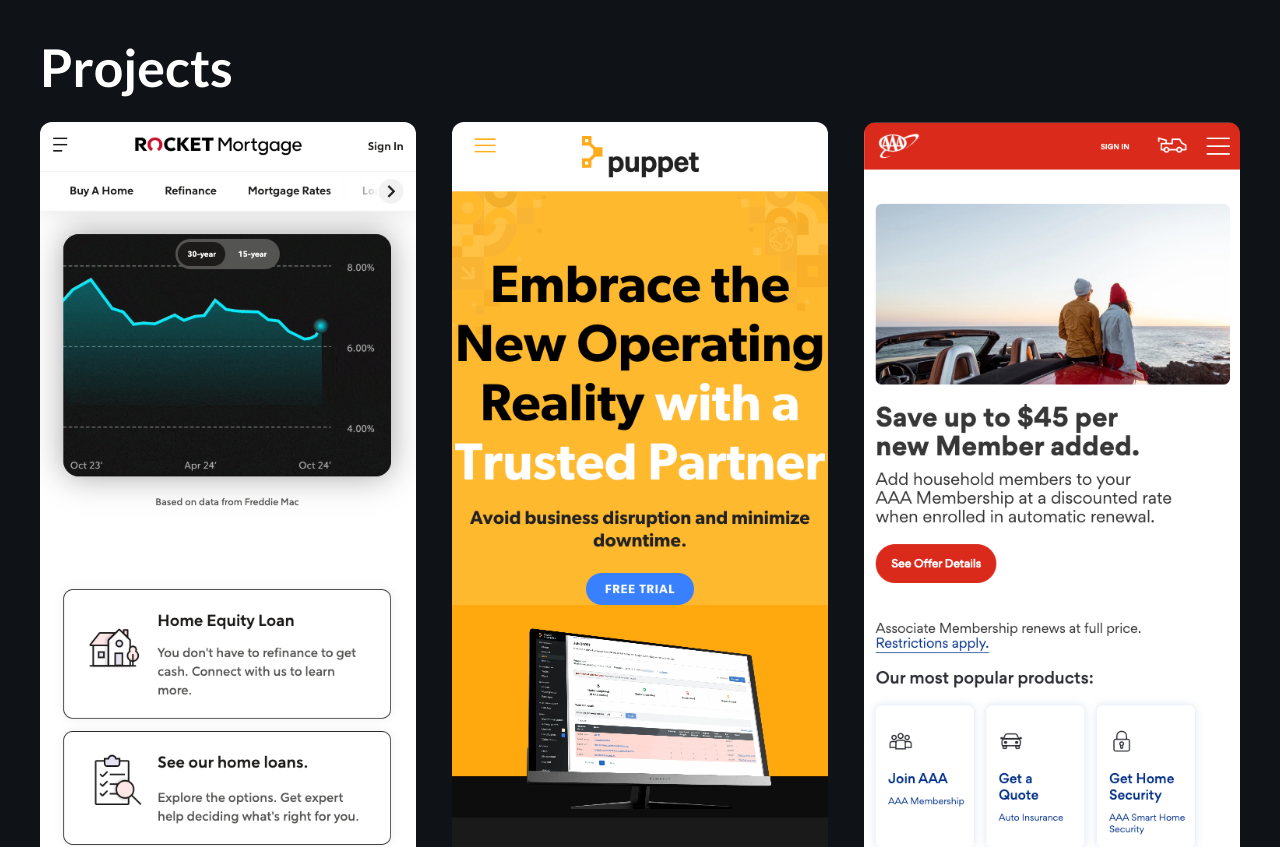
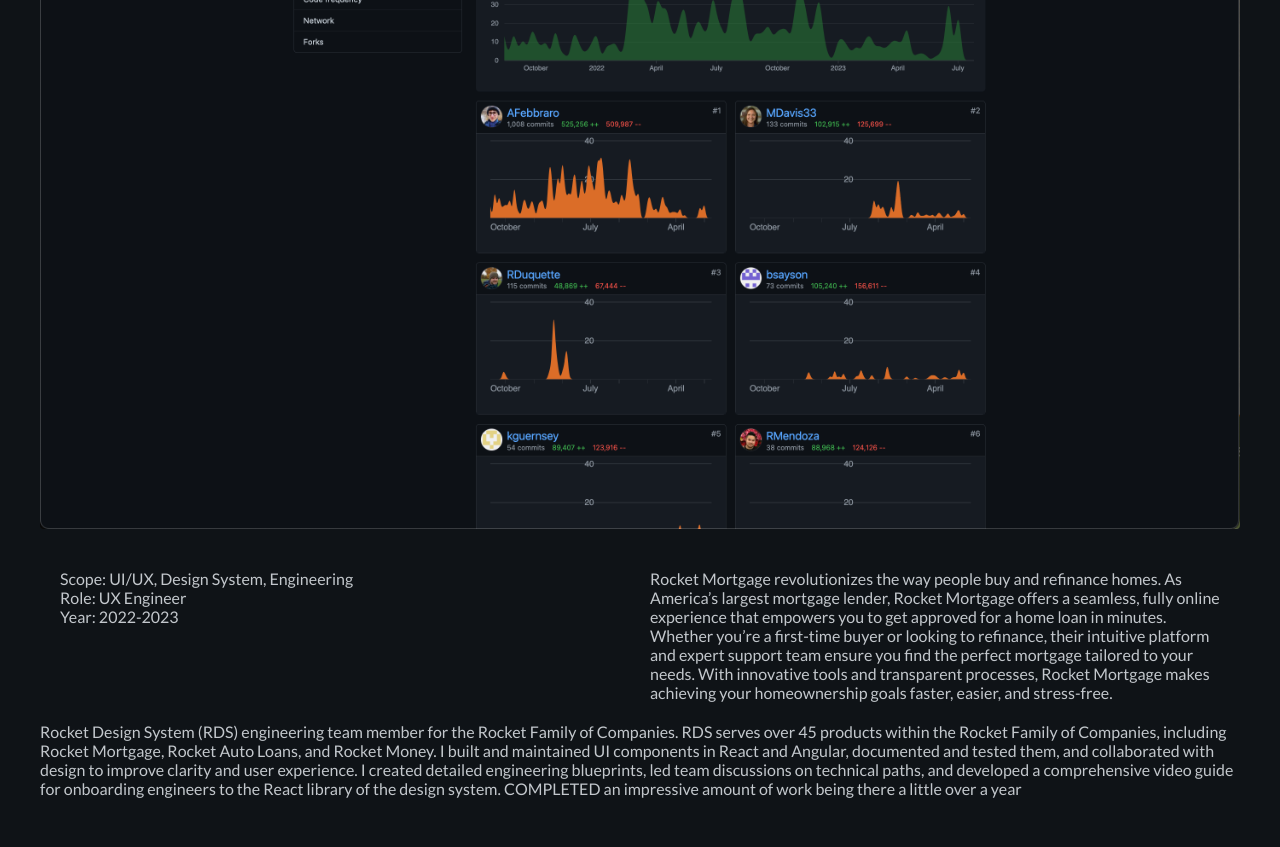
Before and after one commit to Michaela-Davis/portfolio_2024, a React (Create React App) app: page /rocket in a window 1280 px wide. Shown: the part 780-1627 px from the top of the page. Built offline with nearby package versions, Linux system fonts and the light colour scheme.

Commit message:
💥 add and implement React Router, add Work component template, add Rocket component

```diff
--- a/package.json
+++ b/package.json
@@ -1,6 +1,6 @@
 {
   "name": "portfolio_2024",
-  "version": "0.1.0",
+  "version": "0.1.2",
   "private": true,
   "dependencies": {
     "@testing-library/jest-dom": "^5.17.0",
@@ -12,6 +12,7 @@
     "@types/react-dom": "^18.3.0",
     "react": "^18.3.1",
     "react-dom": "^18.3.1",
+    "react-router": "^7.1.1",
     "react-scripts": "5.0.1",
     "typescript": "^4.9.5",
     "web-vitals": "^2.1.4"
--- a/src/App.tsx
+++ b/src/App.tsx
@@ -41,8 +41,9 @@
       <h2 className="section__header">Projects</h2>
       <div className="projects__wrapper">
         <section className='project'>
-          <img src='/assets/screenshots/rocket-mobile.png' className='project__thumbnail'
-            alt='Rocket Mortgage' />
+          <a href="/rocket" className="project__link">
+            <img src='/assets/screenshots/rocket-mobile.png' className='project__thumbnail' alt='Rocket Mortgage' />
+          </a>
           <h2 className='project__title'>Rocket Mortgage</h2>
           <h3 className='project__sub-title'>UX Engineer (Software Engineer)</h3>
           <p className='project__description'>
@@ -51,7 +52,9 @@
         </section>
 
         <section className='project'>
-          <img src='/assets/screenshots/puppet-mobile.png' className='project__thumbnail' alt='Puppet homepage' />
+          <a href="/puppet" className="project__link">
+            <img src='/assets/screenshots/puppet-mobile.png' className='project__thumbnail' alt='Puppet homepage' />
+          </a>
           <h2 className='project__title'>Puppet</h2>
           <h3 className='project__sub-title'>Senior Web Engineer</h3>
           <p className='project__description'>
@@ -60,8 +63,10 @@
         </section>
 
         <section className='project'>
-          <img src='/assets/screenshots/mwg-aaa-mobile.png' className='project__thumbnail'
+          <a href="/aaa" className="project__link">
+            <img src='/assets/screenshots/mwg-aaa-mobile.png' className='project__thumbnail'
               alt='AAA Mountain West Group homepage' />
+          </a>
           <h2 className='project__title'>AAA NCNU</h2>
           <h3 className='project__sub-title'>Front-End Software Engineer</h3>
           <p className='project__description'>
--- /dev/null
+++ b/src/components/Rocket.tsx
@@ -0,0 +1,8 @@
+import { Work } from "./Work";
+const Rocket = () =>{
+  return (
+    <Work imgURL={'assets/screenshots/rocket-commits.png'} imgAlt={'Rocket Mortgage Github commits screenshot'}   companyName={'Rocket Mortgage'} title={'UX Engineer'} work={'Rocket Design System (RDS) engineering team member for the Rocket Family of Companies. RDS serves over 45 products within the Rocket Family of Companies, including Rocket Mortgage, Rocket Auto Loans, and Rocket Money. I built and maintained UI components in React and Angular, documented and tested them, and collaborated with design to improve clarity and user experience. I created detailed engineering blueprints, led team discussions on technical paths, and developed a comprehensive video guide for onboarding engineers to the React library of the design system.    COMPLETED an impressive amount of work being there a little over a year'} scope={'UI/UX, Design System, Engineering'} role={'UX Engineer'} year={'2022-2023'} companyBlurb={'Rocket Mortgage revolutionizes the way people buy and refinance homes. As America’s largest mortgage lender, Rocket Mortgage offers a seamless, fully online experience that empowers you to get approved for a home loan in minutes. Whether you’re a first-time buyer or looking to refinance, their intuitive platform and expert support team ensure you find the perfect mortgage tailored to your needs. With innovative tools and transparent processes, Rocket Mortgage makes achieving your homeownership goals faster, easier, and stress-free.'} />
+  );
+}
+
+export default Rocket;
--- a/src/components/Work.tsx
+++ b/src/components/Work.tsx
@@ -4,20 +4,37 @@
 interface WorkProps {
   imgURL: string;
   imgAlt: string;
-  name: string;
+  companyName: string;
   title: string;
   work: string;
+  scope: string;
+  role: string;
+  year: string;
+  companyBlurb: string;
 };
 
-export const Work: React.FC<WorkProps> = ({ imgURL, imgAlt, name, title, work }) => {
+export const Work: React.FC<WorkProps> = ({ imgURL, imgAlt, companyName, title, work, scope, role, year, companyBlurb }) => {
   return (
     <section className="section hero">
       <div className="container work">
         <div className="work__name-title-wrapper">
-          <h1 className="work__name">{name}</h1>
+          <h1 className="work__name">{companyName}</h1>
           <p className="work__title">{title}</p>
         </div>
         <img className="work__image" src={imgURL} alt={imgAlt} />
+        <div className="work__info-wrapper">
+          <div className="work__info-items">
+            <div className="work__info-item">
+              <p>Scope: {scope}</p>
+              <p>Role: {role}</p>
+              <p>Year: {year}</p>
+            </div>
+            <div className="work__info-item">
+              <p className="work__body">{companyBlurb}</p>
+            </div>
+          </div>
+        </div>
+
         <p className="work__body">{work}</p>
       </div>
     </section>
--- a/src/components/work.css
+++ b/src/components/work.css
@@ -32,6 +32,19 @@
   color: lightgray;
 }
 
+.work__info-wrapper {
+  padding: 20px;
+}
+
+.work__info-wrapper > div {
+  display: grid;
+  gap: 20px;
+
+  @media (width >= 768px) {
+    grid-template-columns: 1fr 1fr;
+  }
+}
+
 /* MODE - Light mode */
 [data-theme="light"] {
   .work {
--- a/src/index.tsx
+++ b/src/index.tsx
@@ -1,15 +1,27 @@
 import React from 'react';
 import ReactDOM from 'react-dom/client';
+import { BrowserRouter, Routes, Route } from "react-router";
+import Navbar from './components/Navbar';
+import App from './App';
+import Rocket from './components/Rocket';
+// import Puppet from './components/Puppet';
+import reportWebVitals from './reportWebVitals';
 import './index.css';
-import App from './App';
-import reportWebVitals from './reportWebVitals';
 
 const root = ReactDOM.createRoot(
   document.getElementById('root') as HTMLElement
 );
 root.render(
   <React.StrictMode>
-    <App />
+    <BrowserRouter>
+      <Navbar />
+      <Routes>
+        <Route path="/" element={<App />} />
+        <Route path="rocket" element={<Rocket />} />
+        {/* <Route path="puppet element={<Puppet />} /> */}
+        {/* <Route path="aaa" element={<Work />} /> */}
+      </Routes>
+    </BrowserRouter>
   </React.StrictMode>
 );
 
```
Also changed, not shown: 1 other file (tests, documents, lock files or other folders).
